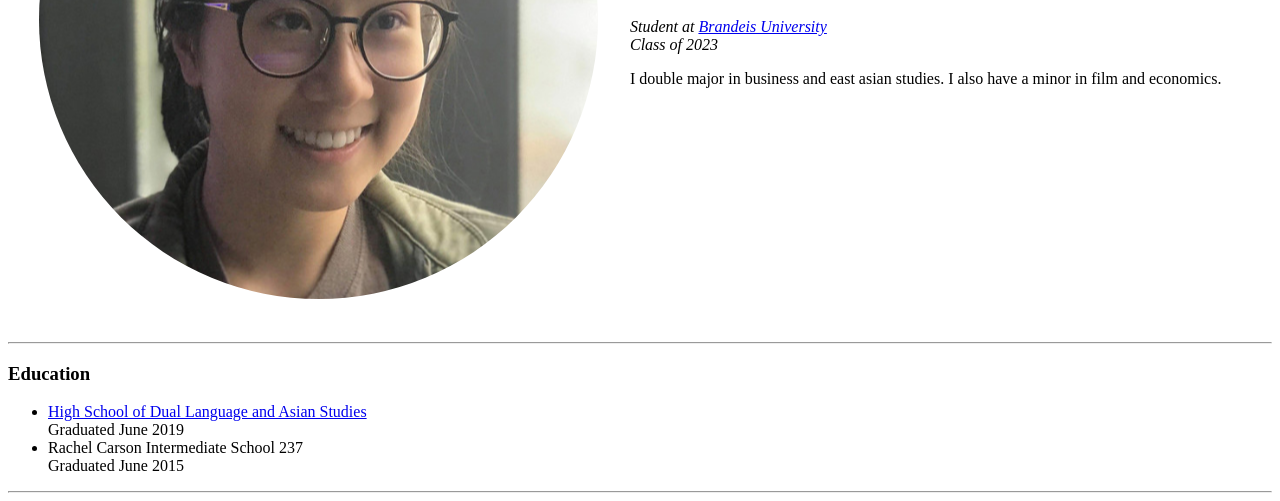
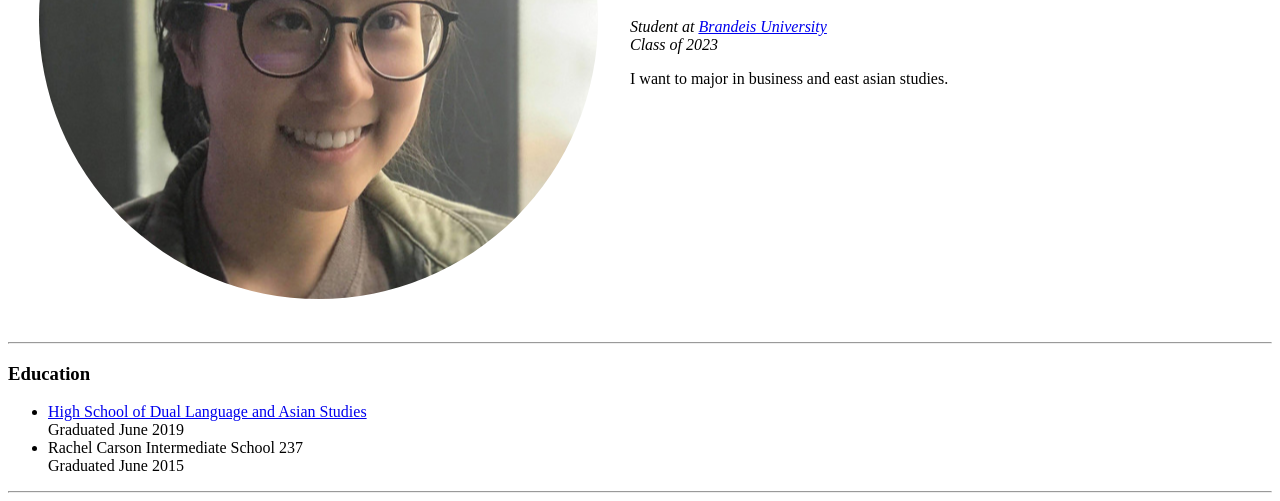
Before and after one commit to TakaraMashiro/cv, a plain HTML site: page index.html in a window 1280 px wide. Shown: the part 299-800 px from the top of the page. Drawn offline with Linux system fonts and the light colour scheme.

Commit message:
Update index.html

```diff
--- a/index.html
+++ b/index.html
@@ -17,7 +17,7 @@
           Student at <a href="https://www.brandeis.edu/"> Brandeis University </a> <br />
           Class of 2023 <br /> </em> </p>
       <p>
-        I double major in business and east asian studies. I also have a minor in film and economics.
+        I want to major in business and east asian studies.
       </p>
     </td>
   </tr>
```
